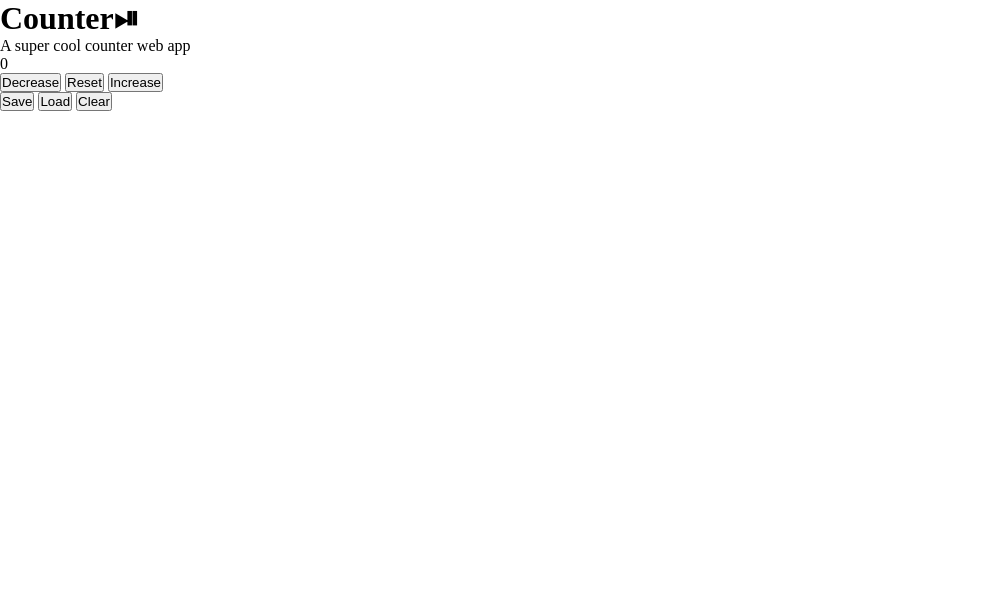
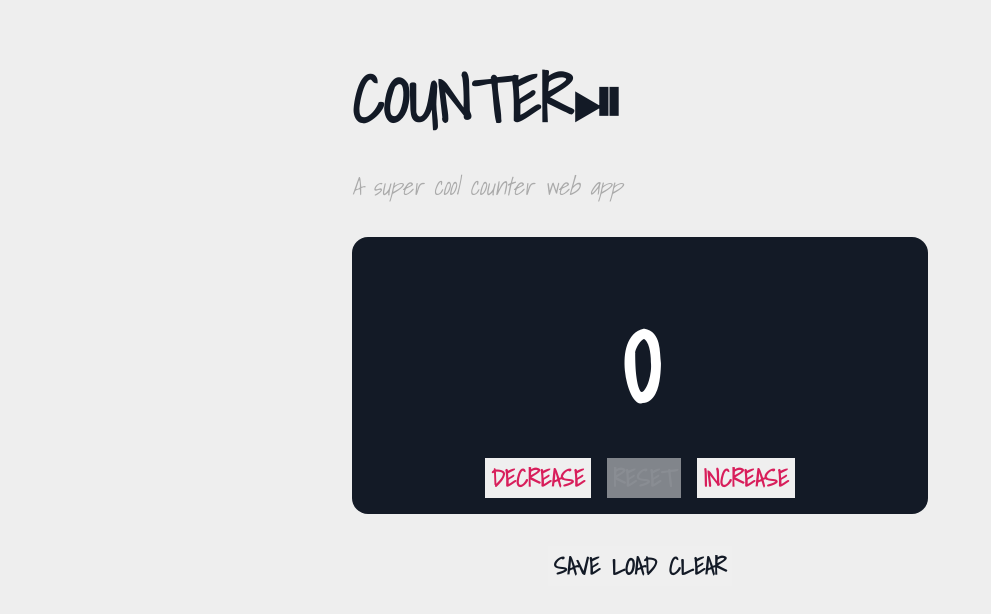
Before and after one commit to SuperGandhi/CounterJs, a plain HTML site: page index.html in a window 1280 px wide. Shown: the whole page, without its empty margins (0-991 px from the left). Drawn offline with Linux system fonts and the light colour scheme.

Commit message:
Complete

```diff
--- a/index.css
+++ b/index.css
@@ -1,4 +1,126 @@
+@import url('https://fonts.googleapis.com/css2?family=Shadows+Into+Light&display=swap');
+
+
+
+:root{
+    --primary: #D81E5B;
+    --secondary: #8A4FFF;
+    --grey: #AAA;
+    --light: #EEE;
+    --dark: #131A26;
+}
+
 *{
-    padding: 0;
+    box-sizing: border-box;
     margin: 0;
+    font-family: 'Shadows Into Light', sans-serif;
 }
+
+body{
+    background-color: var(--light);
+}
+
+main{
+    padding: 3rem 2rem;
+    max-width: 640px;
+    margin: 0 auto;
+}
+
+h1{
+    color: var(--dark);
+    font-size: 4rem;
+    text-transform: uppercase;
+    margin-bottom: 1rem;
+}
+
+p{
+    color: var(--grey);
+    font-size: 1.5rem;
+    font-style: italic;
+    margin-bottom: 2rem;
+}
+
+.counter{
+    background-color: var(--dark);
+    padding: 1rem;
+    border-radius: 1rem;
+    color: white;
+    -webkit-border-radius: 1rem;
+    -moz-border-radius: 1rem;
+    -ms-border-radius: 1rem;
+    -o-border-radius: 1rem;
+}
+
+.counter-value{
+    font-size: 8rem;
+    font-weight: 700;
+    text-align: center;
+}
+
+.counter-controls{
+    display: flex;
+    justify-content: center;
+    align-items: center;
+    margin: 0 -0.5rem;
+}
+
+.counter-controls button{
+    margin: 0 0.5rem;
+}
+
+button{
+    appearance: none;
+    background-color: none;
+    border: none;
+    outline: none;
+    color: var(--primary);
+    font-size: 1.5rem;
+    font-weight: 700;
+    text-transform: uppercase;
+    cursor: pointer;
+    transition: 0.4s ease-out;
+    -webkit-transition: 0.4s ease-out;
+    -moz-transition: 0.4s ease-out;
+    -ms-transition: 0.4s ease-out;
+    -o-transition: 0.4s ease-out;
+}
+
+button span{
+    display: block;
+    transition: 0.4s ease-out;
+    -webkit-transition: 0.4s ease-out;
+    -moz-transition: 0.4s ease-out;
+    -ms-transition: 0.4s ease-out;
+    -o-transition: 0.4s ease-out;
+}
+
+button[data-action="reset"]{
+    color: #FFF;
+    opacity: 0.5;
+}
+
+button[data-action="reset"]:hover{
+    opacity: 1;
+}
+
+.save{
+    margin-top: 2rem;
+    margin-left: -0.5rem;
+    margin-right: -0.5rem;
+
+    display: flex;
+    align-items: center;
+    justify-content: center;
+}
+
+.save button{
+    color: var(--dark);
+}
+
+button:active{
+    transform: scale(1.1);
+    -webkit-transform: scale(1.1);
+    -moz-transform: scale(1.1);
+    -ms-transform: scale(1.1);
+    -o-transform: scale(1.1);
+}
```
